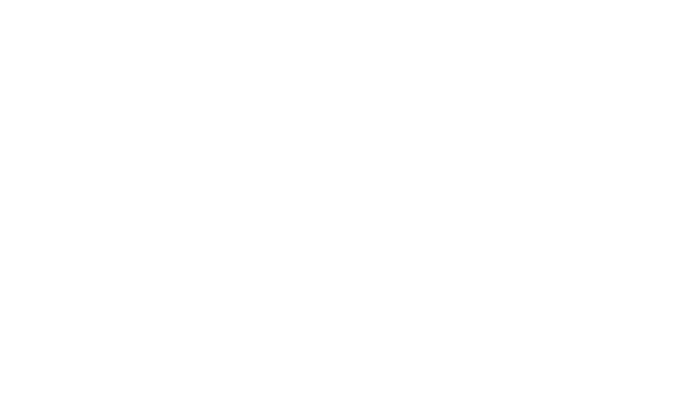
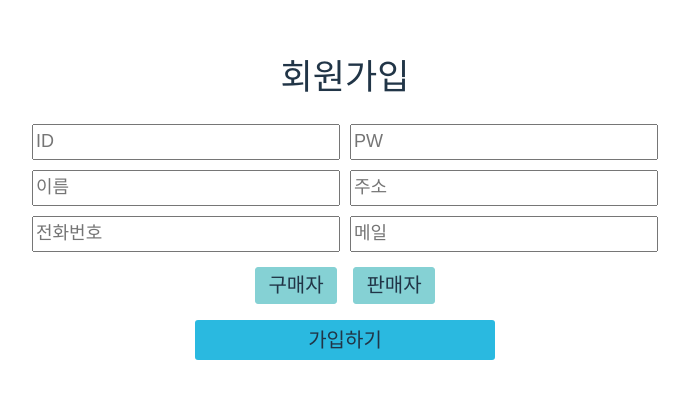
Before and after one commit to khstony/shopping, a React (Vite) app in the folder front-shop/: page /register in a window 1280 px wide. Before the commit this address had no page. Shown: the part 227-626 px from the top of the page, without its empty margins (295-984 px from the left). Built offline with nearby package versions, Linux system fonts and the light colour scheme.

Commit message:
로그인, 회원가입 UI

```diff
--- a/front-shop/src/App.tsx
+++ b/front-shop/src/App.tsx
@@ -3,6 +3,7 @@
 import reactLogo from './assets/react.svg'
 import viteLogo from '/vite.svg'
 import Login from './pages/Login';
+import Register from './pages/Register'
 import './App.css'
 
 function App() {
@@ -11,6 +12,7 @@
     <BrowserRouter>
       <Routes>
         <Route path = "/" element = {<Login />}/>
+        <Route path = "/register" element = {<Register/>}/>
       </Routes>
     </BrowserRouter>
   )
--- /dev/null
+++ b/front-shop/src/pages/Login.css
@@ -0,0 +1,57 @@
+.login-wrapper {
+    height: 100vh;
+    display: flex;
+    flex-direction: column;
+    align-items: center;
+    justify-content: center;
+    gap: 16px;
+}
+
+.login-logo {
+    font-weight: 700;
+    font-size: 35px;
+    margin-bottom: 20px;
+}
+
+.login-id-input,
+.login-pw-input {
+    width: 400px;
+    height: 40px;
+    font-size: 20px;
+    padding: 5px;
+}
+
+.login-confirm {
+    display: flex;
+    width: 300px;
+    height: 40px;
+    background-color: #2AB9E0;
+    border-radius: 7px;
+    font-size: 20px;
+    font-weight: 700;
+    cursor: pointer;
+    text-align: center;
+    align-items: center;
+    justify-content: center;
+}
+
+.login-confirm:hover {
+    background-color: #2a97e0;
+}
+
+.login-bottom-container{
+    border : 1px solid none;
+    width : 300px;
+    height : 20px;
+    display: flex;
+    justify-content: flex-end;
+}
+
+.login-register-button {
+    font-size: 15px;
+    margin-right : 10px;
+}
+
+.login-register-button:hover {
+    color : #ff0000;
+}
--- a/front-shop/src/pages/Login.tsx
+++ b/front-shop/src/pages/Login.tsx
@@ -1,6 +1,28 @@
-import React, { useEffect, useState, useRef  }  from 'react';
+import React, { useEffect, useState, useRef } from 'react';
+import { useNavigate } from "react-router-dom";
+import "./Login.css";
 
 function Login() {
-  return <h2>Login Page</h2>
+
+
+  const navigate = useNavigate();
+
+  const goToRegister = () => {
+    navigate("/register");
+  }
+
+  return (
+    <div className="login-wrapper">
+      <div className="login-logo">로그인</div>
+      <input className="login-id-input" placeholder='아이디' />
+      <input className="login-pw-input" placeholder='비밀번호' />
+      <div className="login-confirm">확인</div>
+      <div className="login-bottom-container">
+        <div className="login-register-button" onClick={goToRegister}>회원가입</div>
+      </div>
+
+    </div>
+  )
+
 }
 export default Login
--- /dev/null
+++ b/front-shop/src/pages/Register.css
@@ -0,0 +1,71 @@
+.register-wrapper {
+    height: 100vh;
+    display: flex;
+    flex-direction: column;
+    align-items: center;
+    justify-content: center;
+    gap: 16px;
+}
+
+.register-logo{
+    font-size : 35px;
+    font-weight : 700;
+}
+
+.register-slot{
+    /* border : 1px solid red; */
+    width : 760px;
+    flex-direction: column;
+}
+
+.register-extra-slot{
+    /* border : 1px solid green; */
+    display : flex;
+    align-items: center;
+    justify-content: center;
+}
+
+.register-input{
+    width : 300px;
+    height : 30px;
+    margin : 5px;
+    font-size : 18px;
+}
+
+.register-button-user-type{
+    width : 80px;
+    height : 35px;
+    background-color: #85D1D4;
+    border : 1px solid #85D1D4;
+    font-size : 20px;
+    display: flex;
+    justify-content: center;
+    text-align: center;
+    align-items: center;
+    margin-left : 8px;
+    margin-right : 8px;
+    margin-top : 10px;
+    border-radius : 3px;
+    font-weight: 600;
+}
+
+.register-button-user-type:hover{
+    background-color: #85bbd4;
+}
+
+.register-confirm-button{
+    width : 300px;
+    height :  40px;
+    background-color: #2AB9E0;
+    display : flex;
+    text-align: center;
+    align-items: center;
+    justify-content: center;
+    font-size : 20px;
+    font-weight : 600;
+    border-radius : 3px;
+}
+
+.register-confirm-button:hover {
+    background-color: #2a97e0;
+}
--- /dev/null
+++ b/front-shop/src/pages/Register.tsx
@@ -0,0 +1,33 @@
+import React, { useEffect, useState, useRef } from 'react';
+import "./Register.css";
+
+function Register() {
+  return (
+    <div className="register-wrapper">
+      <div className="register-logo">회원가입</div>
+      <div className="register-slot">
+
+        <div className="register-extra-slot">
+          <input className = "register-input" placeholder = "ID"></input>
+          <input className = "register-input" placeholder = "PW" type = "password"></input>
+        </div>
+        <div className="register-extra-slot">
+          <input className = "register-input" placeholder = "이름"></input>
+          <input className = "register-input" placeholder = "주소"></input>
+        </div>
+        <div className="register-extra-slot">
+          <input className = "register-input" placeholder = "전화번호"></input>
+          <input className = "register-input" placeholder = "메일" type = "email"></input>
+        </div>
+        <div className = "register-extra-slot">
+          <div className = "register-button-user-type">구매자</div>
+          <div className = "register-button-user-type">판매자</div>
+        </div>
+      </div>
+
+      <div className = "register-confirm-button">가입하기</div>
+    </div>
+
+  )
+}
+export default Register
```
Also changed, not shown: 1 other file (tests, documents, lock files or other folders).
